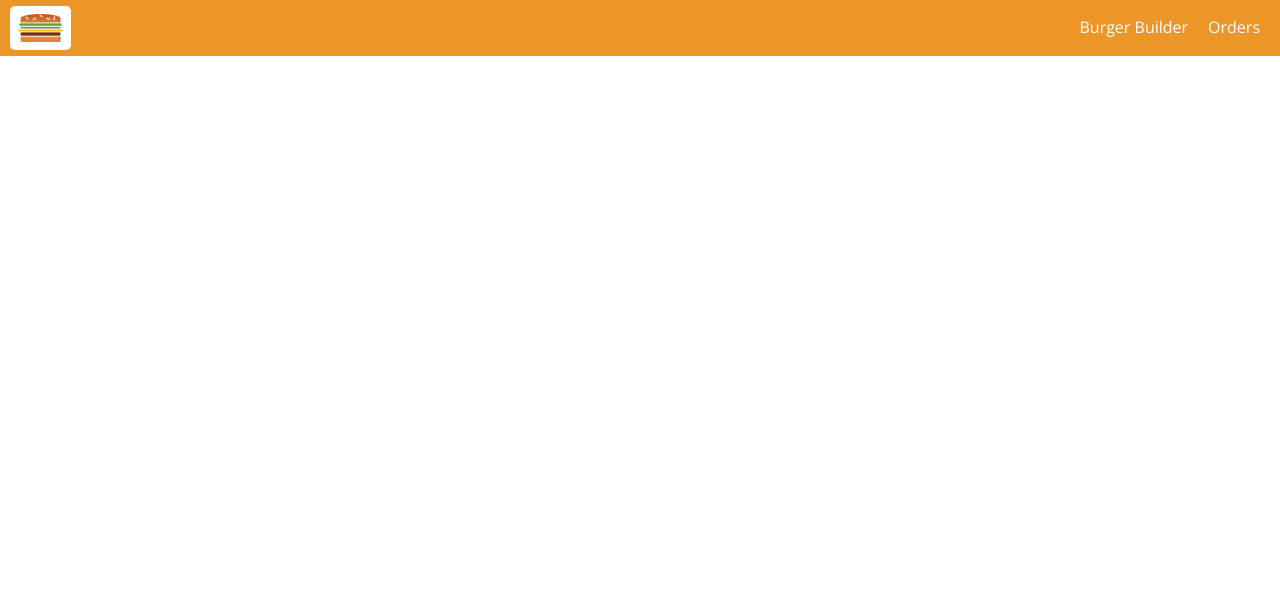
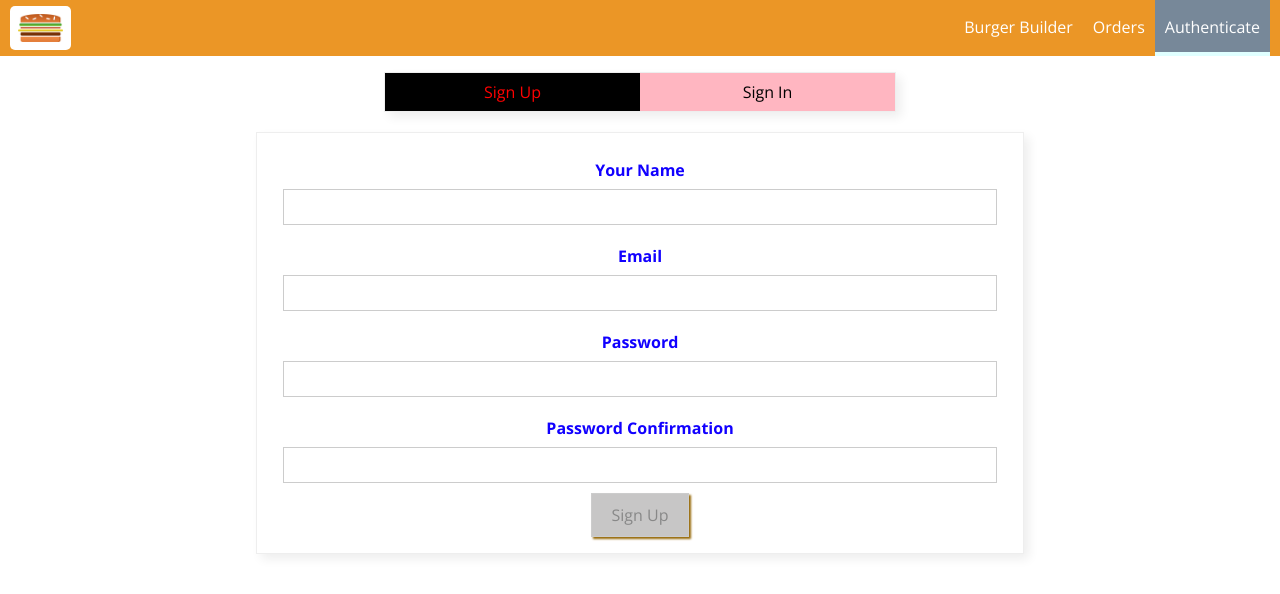
Before and after one commit to lishenyu16/burger-react, a React (Create React App) app: page /auth in a window 1280 px wide. Shown: the top 594 px of the page. Built offline with nearby package versions, Linux system fonts and the light colour scheme.

Commit message:
add firebase auth & ui

```diff
--- a/src/App.js
+++ b/src/App.js
@@ -4,6 +4,7 @@ import BurgerBuilder from './containers/BurgerBuilder/BurgerBuilder'
 import Checkout from './containers/Checkout/Checkout'
 import Orders from './containers/Orders/Orders'
 import {Route, Switch} from 'react-router-dom'
+import Auth from './containers/Auth/Auth'
 class App extends Component {
   render() {
     return (
@@ -13,6 +14,7 @@ class App extends Component {
             <Route path="/checkout" component={Checkout}></Route>
             <Route path="/" exact component={BurgerBuilder}></Route>
             <Route path="/orders" component={Orders}></Route>
+            <Route path="/auth" component={Auth}></Route>
           </Switch>
         </Layout>
       </div>
--- a/src/components/Navigation/NavigationItems/NavigationItems.js
+++ b/src/components/Navigation/NavigationItems/NavigationItems.js
@@ -6,6 +6,7 @@ const navigationItems = (props)=>(
     <ul className={styles.NavigationItems}>
         <NavItem link="/">Burger Builder</NavItem>
         <NavItem link="/orders">Orders</NavItem>
+        <NavItem link="/auth">Authenticate</NavItem>
     </ul>
 )
 
--- a/src/components/UI/Input/Input.js
+++ b/src/components/UI/Input/Input.js
@@ -1,6 +1,5 @@
 import React from 'react'
 import styles from './Input.module.css'
-import { POINT_CONVERSION_COMPRESSED } from 'constants';
 const input = (props)=>{
     let inputElement=null
     switch(props.inputtype){
--- a/src/containers/Auth/Auth.js
+++ b/src/containers/Auth/Auth.js
@@ -1,159 +1,167 @@
 import React, { Component } from 'react'
-import FormValidator from '../../containers/FormValidator/FormValidator'
+import Input from '../../components/UI/Input/Input'
+import isEmail from 'validator/lib/isEmail';
+import styles from './Auth.module.css'
+import {FormErrors} from './FormErrors'
+import {connect} from 'react-redux'
+import * as actions from '../../store/actions/index'
 class Auth extends Component {
 
-    constructor() {
-        super();
+    state={
+        name:'',
+        email: '',
+        password: '',
+        confirmation: '',
+        formErrors: {name: '', email: '', password: '', confirmation: ''},
+        nameValid:false,
+        emailValid: false,
+        passwordValid: false,
+        confirmationValid: false,
+        signUpFormValid: false,
+        signInFormValid: false,
+        isSignup: true,
+        isSignin: false,
+    }
+    handleInputChange = (event,target) => {
+        this.setState(
+            {
+                [event.target.name]: event.target.value,
+            })
+        this.validateField(target, event.target.value)
+    }
+    validateField = (fieldName, value) => {
+        let fieldValidationErrors = this.state.formErrors;
+        let nameValid = this.state.nameValid;
+        let emailValid = this.state.emailValid;
+        let passwordValid = this.state.passwordValid;
+        let confirmationValid = this.state.confirmationValid;
 
-        this.validator = new FormValidator([
-          {
-            field: 'email',
-            method: 'isEmpty',
-            validWhen: false,
-            message: 'Email is required.'
-          },
-          {
-            field: 'email',
-            method: 'isEmail',
-            validWhen: true,
-            message: 'That is not a valid email.'
-          },
-          {
-            field: 'phone',
-            method: 'isEmpty',
-            validWhen: false,
-            message: 'Pleave provide a phone number.'
-          },
-        //   {
-        //     field: 'phone',
-        //     method: 'matches',
-        //     args: [/^\(?\d\d\d\)? ?\d\d\d-?\d\d\d\d$/], // args is an optional array of arguements that will be passed to the validation method
-        //     validWhen: true,
-        //     message: 'That is not a valid phone number.'
-        //   },
-          {
-            field: 'password',
-            method: 'isEmpty',
-            validWhen: false,
-            message: 'Password is required.'
-          },
-          {
-            field: 'password_confirmation',
-            method: 'isEmpty',
-            validWhen: false,
-            message: 'Password confirmation is required.'
-          },
-          {
-            field: 'password_confirmation',
-            method: this.passwordMatch,   // notice that we are passing a custom function here
-            validWhen: true,
-            message: 'Password and password confirmation do not match.'
-          }
-        ]);
-        state={
-            name:'',
-            email:'',
-            street:'',
-            zip:''
-            // email: '',
-            // phone: '',
-            // password: '',
-            // password_confirmation: '',
-            // validation: this.validator.valid(),
+        switch(fieldName) {
+          case 'name':
+            nameValid = value.length >= 3 && value.length <= 12;
+            fieldValidationErrors.name = nameValid ? '' : ' length range should be between 3~12';
+            break;
+          case 'email':
+            emailValid = isEmail(value.trim()) // value.match(/^([\w.%+-]+)@([\w-]+\.)+([\w]{2,})$/i);
+            fieldValidationErrors.email = emailValid ? '' : ' is invalid';
+            break;
+          case 'password':
+            passwordValid = value.length >= 6 && value.length <= 12;
+            fieldValidationErrors.password = passwordValid ? '': ' length range should be between 6~12';
+            break;
+          case 'confirmation':
+            confirmationValid = value===this.state.password;
+            fieldValidationErrors.confirmation = confirmationValid ? '': ' not match password!';
+            break;
+          default:
+            break;
         }
+        let signUpFormValid = nameValid && emailValid && passwordValid && confirmationValid
+        let signInFormValid = emailValid && passwordValid
+        this.setState(
+            {
+                formErrors: fieldValidationErrors,
+                nameValid: nameValid,
+                emailValid: emailValid,
+                passwordValid: passwordValid,
+                confirmationValid: confirmationValid,
+                signUpFormValid: signUpFormValid,
+                signInFormValid: signInFormValid
+            }
+        );
     }
 
-    passwordMatch = (confirmation, state) =>{
-        return state.password === confirmation
+    // validateForm=()=> {
+    //     this.setState({signUpFormValid: this.state.nameValid && this.state.emailValid && this.state.passwordValid && this.state.confirmationValid});
+    // }
+    handleFormSubmit=(event)=>{
+        event.preventDefault()
+        if(this.state.isSignin){
+            this.props.onSignIn(this.state.email,this.state.password)
+        }
+        if(this.state.isSignup){
+            this.props.onSignUp(this.state.email,this.state.password)
+        }
+
     }
-    handleInputChange = event => {
-        event.preventDefault();
-
+    switchSignup=()=>{
         this.setState({
-          [event.target.name]: event.target.value,
-        });
+            isSignin:false,
+            isSignup:true
+        })
     }
-    handleFormSubmit = event => {
-        event.preventDefault();
-
-        const validation = this.validator.validate(this.state);
-        this.setState({ validation });
-        this.submitted = true;
-
-        if (validation.isValid) {
-          // handle actual form submission here
-        }
+    switchSignin=()=>{
+        this.setState({
+            isSignin:true,
+            isSignup:false
+        })
     }
 
     render(){
-        let validation = this.submitted ?                         // if the form has been submitted at least once
-                      this.validator.validate(this.state) :   // then check validity every time we render
-                      this.state.validation
-        return (
-            <div className={styles.ContactData}>
-                <h4>Enter your personal info: </h4>
-                <form className="demoForm">
-                    <h2>Sign up</h2>
-
-                    <div className={validation.email.isInvalid && 'has-error'}>
-                    <label htmlFor="email">Email address</label>
-                    <input type="email" className="form-control"
-                        name="email"
-                        placeholder="john@doe.com"
-                        onChange={this.handleInputChange}
-                    />
-                    <span className="help-block">{validation.email.message}</span>
-                    </div>
-
-                    <div className={validation.phone.isInvalid && 'has-error'}>
-                    <label htmlFor="phone">Phone</label>
-                    <input type="phone" className="form-control"
-                        name="phone"
-                        placeholder="(xxx)xxx-xxxx"
-                        onChange={this.handleInputChange}
-                    />
-                    <span className="help-block">{validation.phone.message}</span>
-                    </div>
-
-                    <div className={validation.password.isInvalid && 'has-error'}>
-                    <label htmlFor="password">Password</label>
-                    <input type="password" className="form-control"
-                        name="password"
-                        onChange={this.handleInputChange}
-                    />
-                    <span className="help-block">{validation.password.message}</span>
-                    </div>
-
-                    <div className={validation.password_confirmation.isInvalid && 'has-error'}>
-                    <label htmlFor="password_confirmation">Password Again</label>
-                    <input type="password" className="form-control"
-                        name="password_confirmation"
-                        onChange={this.handleInputChange}
-                    />
-                    <span className="help-block">{validation.password_confirmation.message}</span>
-                    </div>
-
-                    <button onClick={this.handleFormSubmit} className="btn btn-primary">
-                    Sign up
+        let form = <form onSubmit={this.handleFormSubmit}>
+                    <Input inputtype='input' type="text" name='name' label="Your Name" required={true} changed={(event)=>{this.handleInputChange(event,'name')}} value={this.state.name}></Input>
+                    <Input inputtype='input' type="email" name='email' label="Email" required={true} changed={(event)=>{this.handleInputChange(event,'email')}}  value={this.state.email}></Input>
+                    <Input inputtype='input' type="password" name='password' label="Password" required={true} changed={(event)=>{this.handleInputChange(event,'password')}}  value={this.state.password}></Input>
+                    <Input inputtype='input' type="password" name='confirmation' label="Password Confirmation" required={true} changed={(event)=>{this.handleInputChange(event,'confirmation')}}  value={this.state.confirmation}></Input>
+                    <button
+                        className={styles.SignUp}
+                        disabled={!this.state.signUpFormValid}>
+                        Sign Up
                     </button>
                 </form>
-                <form onSubmit={this.orderHandler}>
-                    <Input inputtype='input' type="text" name='name' label="Your Name" required={true} changed={(event)=>{this.changedHandler(event,'name')}} value={this.state.name}></Input>
-                    <Input inputtype='input' type="email" name='email' label="Email" required={true} changed={(event)=>{this.changedHandler(event,'email')}}  value={this.state.email}></Input>
-                    <Input inputtype='input' type="text" name='street' label='Street' required={true} changed={(event)=>{this.changedHandler(event,'street')}}   value={this.state.street}></Input>
-                    <Input inputtype='input' type="text" name='zip' label='Zip Code' required={true} changed={(event)=>{this.changedHandler(event,'zip')}} value={this.state.zip}></Input>
-                    <Input
-                        inputtype='select'
-                        name='deliveryMethod'
-                        label='Delivery Method'
-                        options={[{value:'fastest', displayValue:'Fastest'},{value:'cheapest', displayValue:'Cheapest'}]}
-                        changed={(event)=>{this.changedHandler(event,'deliveryMethod')}}
-                        value={this.state.deliveryMethod}></Input>
-                    <Button btnType="Success">Order</Button>
+        if(!this.state.isSignup){  //sign in mode
+            form = <form onSubmit={this.handleFormSubmit}>
+                    <Input inputtype='input' type="email" name='email' label="Email" required={true} changed={(event)=>{this.handleInputChange(event,'email')}}  value={this.state.email}></Input>
+                    <Input inputtype='input' type="password" name='password' label="Password" required={true} changed={(event)=>{this.handleInputChange(event,'password')}}  value={this.state.password}></Input>
+                    <button
+                        className={styles.SignUp}
+                        disabled={!this.state.signInFormValid}>
+                        Sign In
+                    </button>
                 </form>
-            </div>
+        }
+        let signupClasses = []
+        if(this.state.isSignup){
+            signupClasses = [styles.SwitchButton, styles.SwitchSignup,styles.SwitchActive]
+        }
+        else{
+            signupClasses = [styles.SwitchButton, styles.SwitchSignup]
+        }
+
+        let signinClasses = []
+        if(this.state.isSignis){
+            signinClasses = [styles.SwitchButton, styles.SwitchSignin,styles.SwitchActive]
+        }
+        else{
+            signinClasses = [styles.SwitchButton, styles.SwitchSignin]
+        }
+
+        return (
+            <React.Fragment>
+                <div className={styles.Switch}>
+                    <button
+                        onClick={this.switchSignup}
+                        className={signupClasses.join(' ')}>
+                        Sign Up
+                    </button >
+                    <button
+                        onClick={this.switchSignin}
+                        className={signinClasses.join(' ')}>
+                        Sign In
+                    </button>
+                </div>
+                <div className={styles.ContactData}>
+                    <FormErrors formErrors={this.state.formErrors} />
+                    {form}
+                </div>
+            </React.Fragment>
         )
     }
 }
-
-export default Auth
+const mapDispatchToProps = (dispatch)=>{
+    return {
+        onSignIn :(email,password)=> dispatch(actions.authSignIn(email,password)),
+        onSignUp :(email,password)=> dispatch(actions.auth(email,password)),
+    }
+}
+export default connect(null,mapDispatchToProps)(Auth)
--- /dev/null
+++ b/src/containers/Auth/Auth.module.css
@@ -0,0 +1,83 @@
+.Switch{
+    margin: 10px auto;
+    width: 40%;
+    display: flex;
+    justify-content: space-between;
+    align-items: center;
+
+    border:1px solid #eee;
+    box-sizing: border-box;
+    box-shadow: 5px 5px 10px #eee;
+}
+.Switch button:active{
+    background-color:black;
+}
+.SwitchButton{
+    width: 50%;
+    outline: none;
+    border:none;
+    cursor: pointer;
+    font-family: inherit;
+    font-size: 1rem;
+    text-align: center;
+    padding: 0.5rem;
+    margin: 0;
+}
+.SwitchSignup{
+    background-color:lightgreen
+}
+.SwitchSignin{
+    background-color:lightpink
+}
+.SwitchButton:hover, .SwitchButton:active{
+    background-color:black;
+    color:white;
+}
+.SwitchActive{
+    background-color:black;
+    color:red;
+}
+
+.ContactData{
+    margin: 20px auto;
+    width: 60%;
+    text-align: center;
+    border:1px solid #eee;
+    box-sizing: border-box;
+    padding: 1rem;
+    box-shadow: 5px 5px 10px #eee;
+}
+form{
+    display: flex;
+    flex-direction: column;
+    align-items: center;
+}
+
+.SignUp{
+    background-color: #DAD735;
+    outline: none;
+    cursor: pointer;
+    border: 1px solid #966909;
+    color: #966909;
+    font-family: inherit;
+    font-size: 1em;
+    padding: 10px 20px;
+    box-shadow: 2px 2px 2px #966909;
+}
+
+.SignUp:disabled {
+    background-color: #C7C6C6;
+    cursor: not-allowed;
+    border: 1px solid #ccc;
+    color: #888888;
+}
+
+.SignUp:not(:disabled) {
+    animation: enable 0.3s linear;
+}
+
+@media(min-widh: 600px){
+    .ContactData{
+        width: 500px;
+    }
+}
--- /dev/null
+++ b/src/containers/Auth/FormErrors.js
@@ -0,0 +1,14 @@
+import React from 'react'
+import styles from './Auth.module.css'
+export const FormErrors = ({formErrors}) =>
+        <div className={styles.FormErrors}>
+            {Object.keys(formErrors).map((fieldName, i) => {
+                if(formErrors[fieldName].length > 0){
+                    return (
+                        <p key={i} style={{color:'red'}}>{fieldName} {formErrors[fieldName]}</p>
+                    )
+                } else {
+                    return '';
+                }
+            })}
+        </div>
--- a/src/store/actions/actionTypes.js
+++ b/src/store/actions/actionTypes.js
@@ -13,3 +13,8 @@ export const purchaseInit = 'purchaseInit'
 export const fetchOrderInit = 'fetchOrderInit'
 
 export const fetchOrders = 'fetchOrders'
+
+
+export const auth_start = 'auth_start'
+export const auth_success = 'auth_success'
+export const auth_fail = 'auth_fail'
--- a/src/store/actions/index.js
+++ b/src/store/actions/index.js
@@ -1,2 +1,4 @@
 export {addIngredient,removeIngredient,initIngredients} from './burgerBuilder'
 export {purchaseStart, startingPurchase, purchaseInit,fetchOrderInit,fetchOrders} from './order'
+
+export {auth,authSignIn} from './auth'
```
Also changed, not shown: src/containers/FormValidator/FormValidator.js (+16 -7 lines), src/store/actions/auth.js (added, +60 -0 lines).
